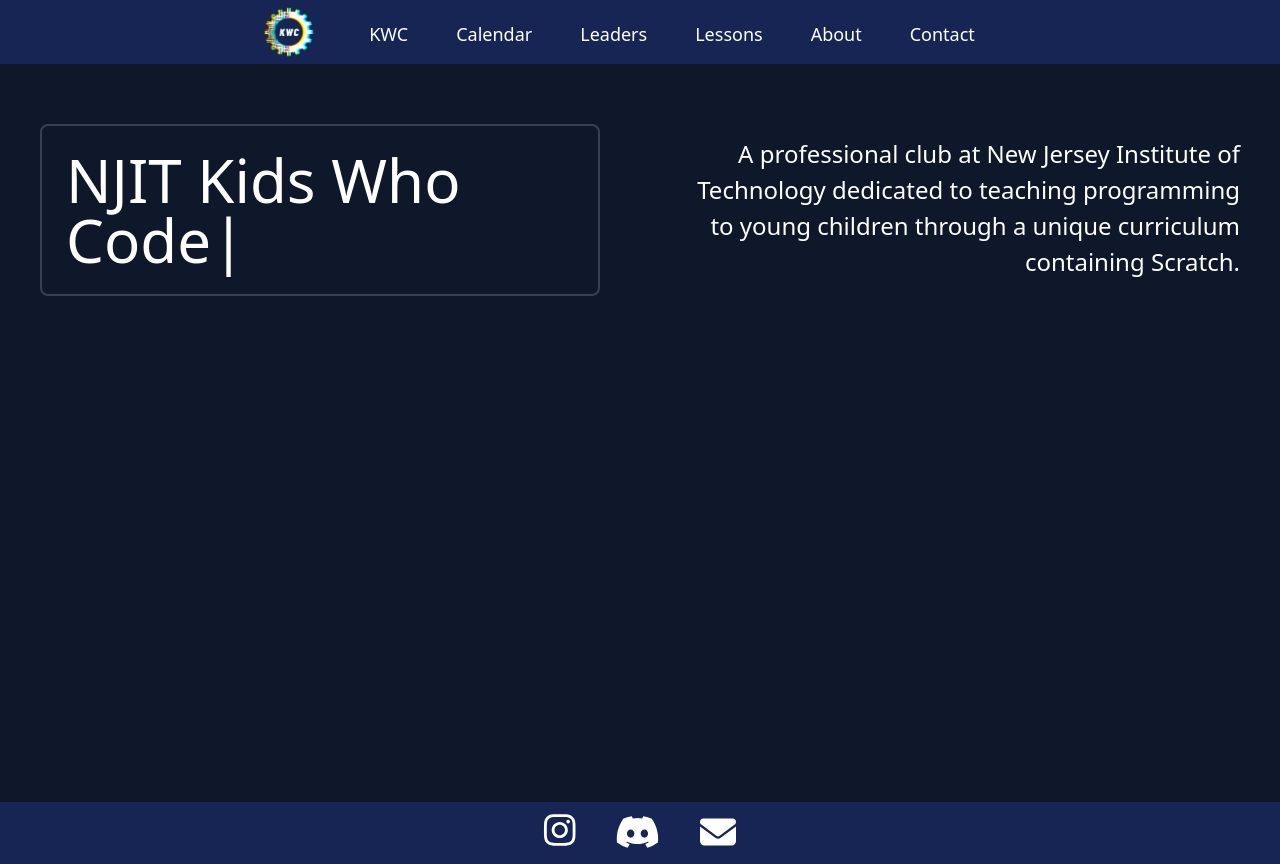
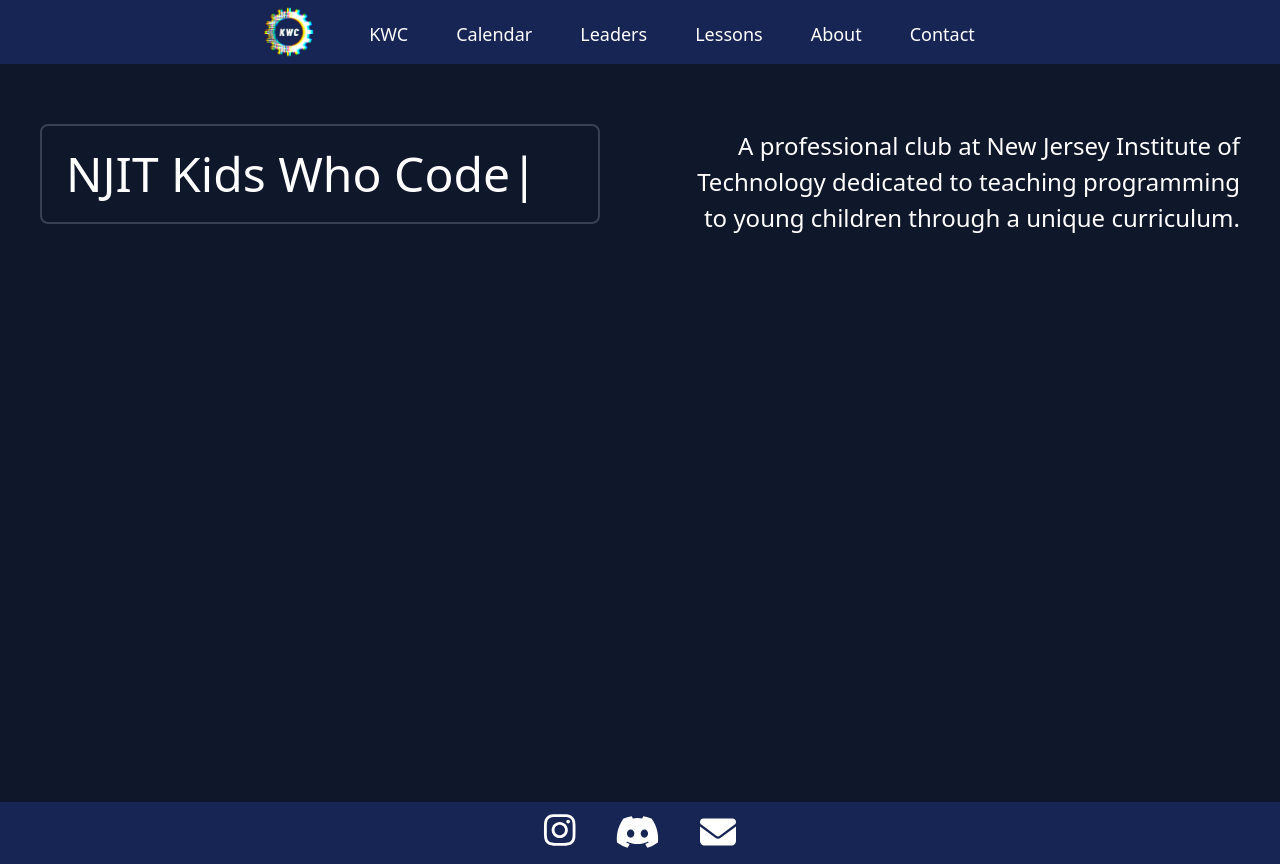
Before and after one commit to kwc-site/main-site, a Next.js app in the folder kwcsite/: page / in a window 1280 px wide. Built offline with nearby package versions, Linux system fonts and the light colour scheme.

Commit message:
starting styling about page fixed margins with lessons

```diff
--- a/kwcsite/src/pages/about.js
+++ b/kwcsite/src/pages/about.js
@@ -2,7 +2,42 @@
 
 function about() {
   return (
-    <div>about</div>
+
+    <main className="w-full text-white mt-5">
+              <div
+          className="p-10 text-xl text-center opacity-100 animate-fade-in"
+
+        >
+          <p>
+            A professional club at New Jersey Institute of Technology dedicated
+            to teaching programming to young children through a unique
+            curriculum.
+          </p>
+        </div>
+        <style jsx>{`
+        p {
+          font-size: 2rem;
+          line-height: 1.5;
+        }
+
+        .animate-fade-in {
+          animation-name: fade-in;
+          animation-duration: 2s;
+          animation-fill-mode: forwards;
+        }
+
+        @keyframes fade-in {
+          from {
+            opacity: 0;
+            transform: translateY(-10px);
+          }
+          to {
+            opacity: 1;
+            transform: translateY(0);
+          }
+        }
+      `}</style>
+    </main>
   )
 }
 
--- a/kwcsite/src/pages/index.js
+++ b/kwcsite/src/pages/index.js
@@ -20,7 +20,7 @@
 
       <main className="w-full flex flex-row text-white mt-5">
         <div className="w-1/2 p-10">
-          <div className="border-2 border-gray-700 rounded-lg p-6 text-6xl">
+          <div className="border-2 border-gray-700 rounded-lg p-6 text-5xl">
             <Typewriter
               options={{
                 strings: "NJIT Kids Who Code",
@@ -38,14 +38,14 @@
           </div>
         </div>
         <div
-          className={`flex-1 p-10 text-xl text-right mt-3 ${
+          className={`flex-1 p-10 text-xl text-right mt-1  ${
             showText ? "opacity-100 animate-fade-in" : "opacity-0"
           }`}
         >
           <p>
             A professional club at New Jersey Institute of Technology dedicated
             to teaching programming to young children through a unique
-            curriculum containing Scratch.
+            curriculum.
           </p>
         </div>
       </main>
--- a/kwcsite/src/pages/pastlessons/[lessonId].js
+++ b/kwcsite/src/pages/pastlessons/[lessonId].js
@@ -20,7 +20,7 @@
 }
 export default function Lesson({ lesson }) {
   return (
-    <div className=" flex items-center justify-center h-screen w-full">
+    <div className=" flex items-center justify-center h-screen w-full mt-10 mb-10">
       <div className="mx-auto">
         <h1 className="text-white text-3xl mb-3 font-bold">
           {lesson.title} by {lesson.maker}
```
Also changed, not shown: kwcsite/src/pages/leaders.js (+1 -1 lines).
